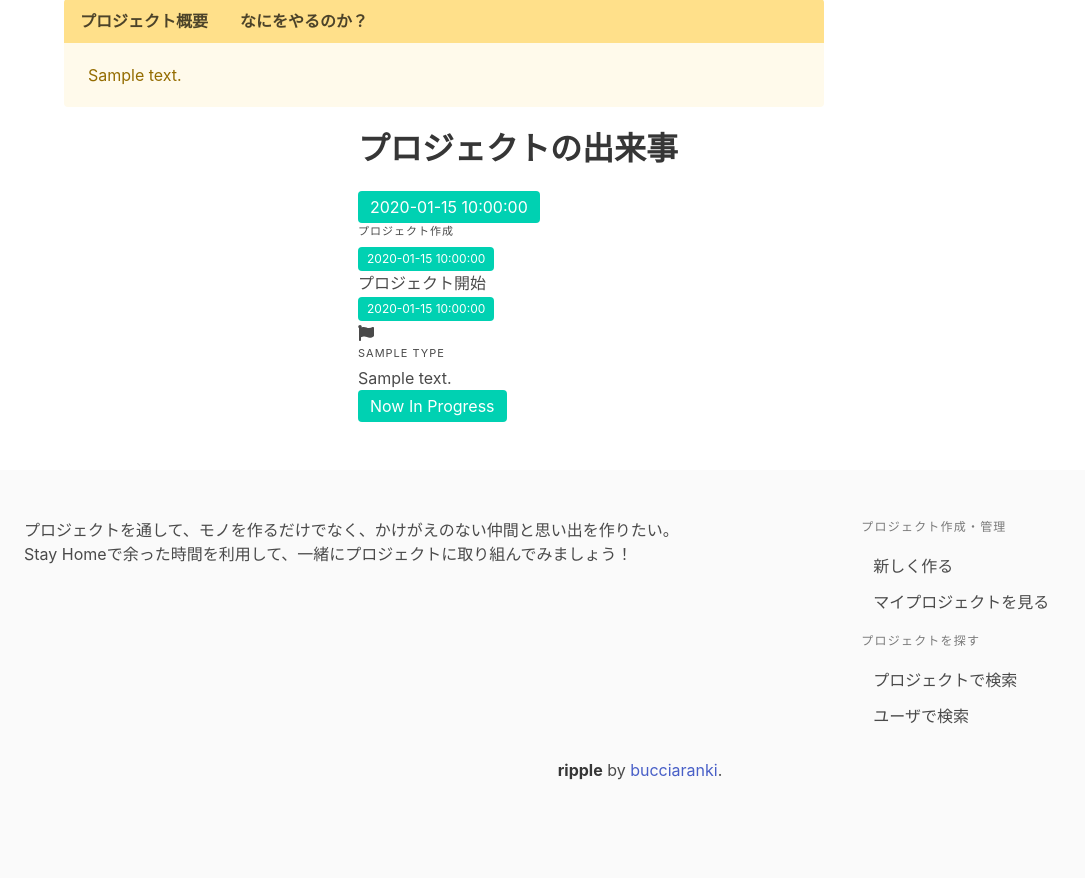
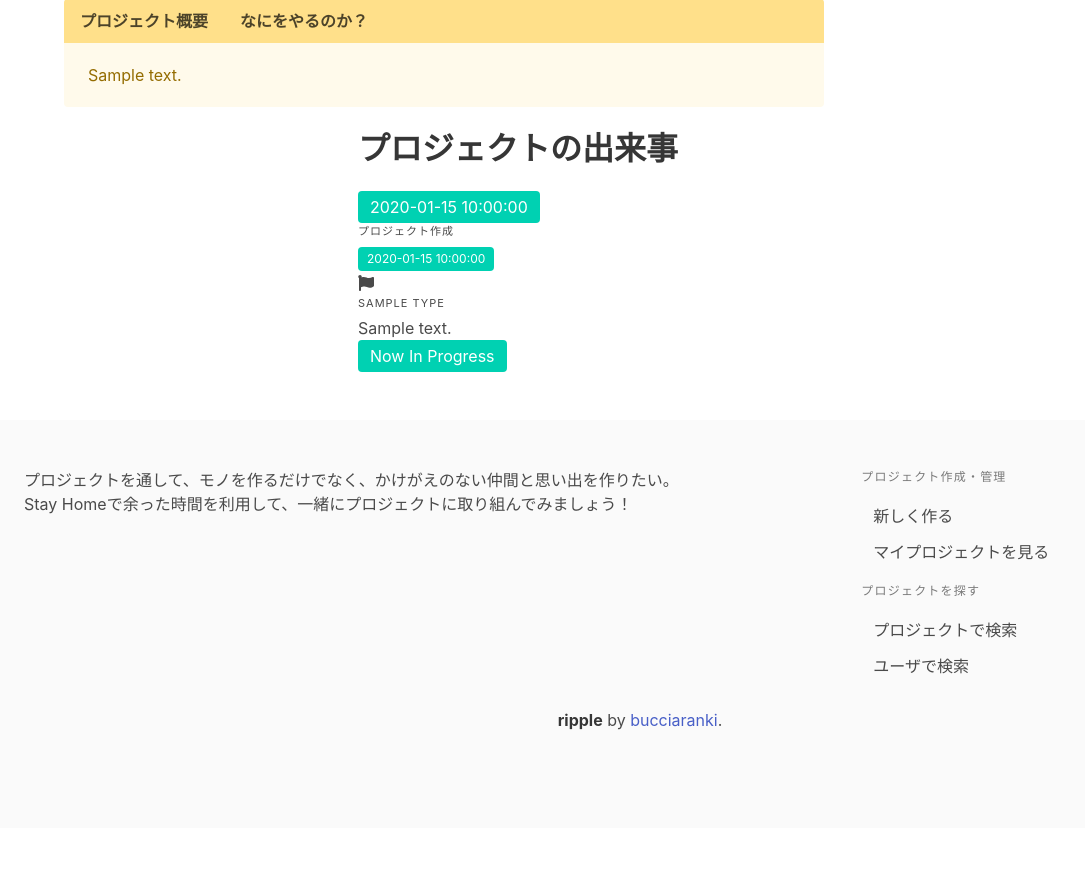
Before and after one commit to KeitaShiratori/ripple, a Flask app: template templates/prj/show.html in a window 1280 px wide. Shown: the part 707-1585 px from the top of the page, without its empty margins (0-1085 px from the left). After the commit the page ends 1437 px from the top, so only its background shows below. Run offline with Flask 2, Linux system fonts and the light colour scheme; the template is opened without the code that fills it: most values are stand-ins (such as "Sample title", 1, 10 or a date in 2020); some libraries are stand-ins or nearby versions.

Commit message:
PRJの開始日付を自動で設定するよう修正

```diff
--- a/mw/prj.py
+++ b/mw/prj.py
@@ -26,6 +26,7 @@ def create_prj(data):
   """
   # 入力されたprj情報にprj_idと生成日時を付与する
   data['create_date'] = datetime.now().isoformat()
+  data['start_date'] = "{}/{}/{}".format(data['create_date'].year,data['create_date'].month,data['create_date'].day)
   data['prj_id'] = _make_prj_id(data['create_date'])
   data['user_id'] = data['fbid']
   data['user_name'] = data['fbnm']
--- a/templates/prj/show.html
+++ b/templates/prj/show.html
@@ -75,21 +75,12 @@
         <h3 class="title is-3">プロジェクトの出来事</h3>
         <div class="timeline">
           <header class="timeline-header">
-            <span class="tag is-medium is-primary">{{ data['create_date'] }}</span>
+            <span class="tag is-medium is-primary">{{ data['start_date'] }}</span>
           </header>
           <div class="timeline-item is-primary">
             <div class="timeline-marker is-primary"></div>
             <div class="timeline-content">
               <p class="heading">プロジェクト作成</p>
-            </div>
-          </div>
-          <header class="timeline-header">
-            <span class="tag is-primary">{{ data['start_date'] }}</span>
-          </header>
-          <div class="timeline-item is-primary">
-            <div class="timeline-marker is-primary"></div>
-            <div class="timeline-content">
-              <p>プロジェクト開始</p>
             </div>
           </div>
           {% for i in data['timeline'] %}
```
